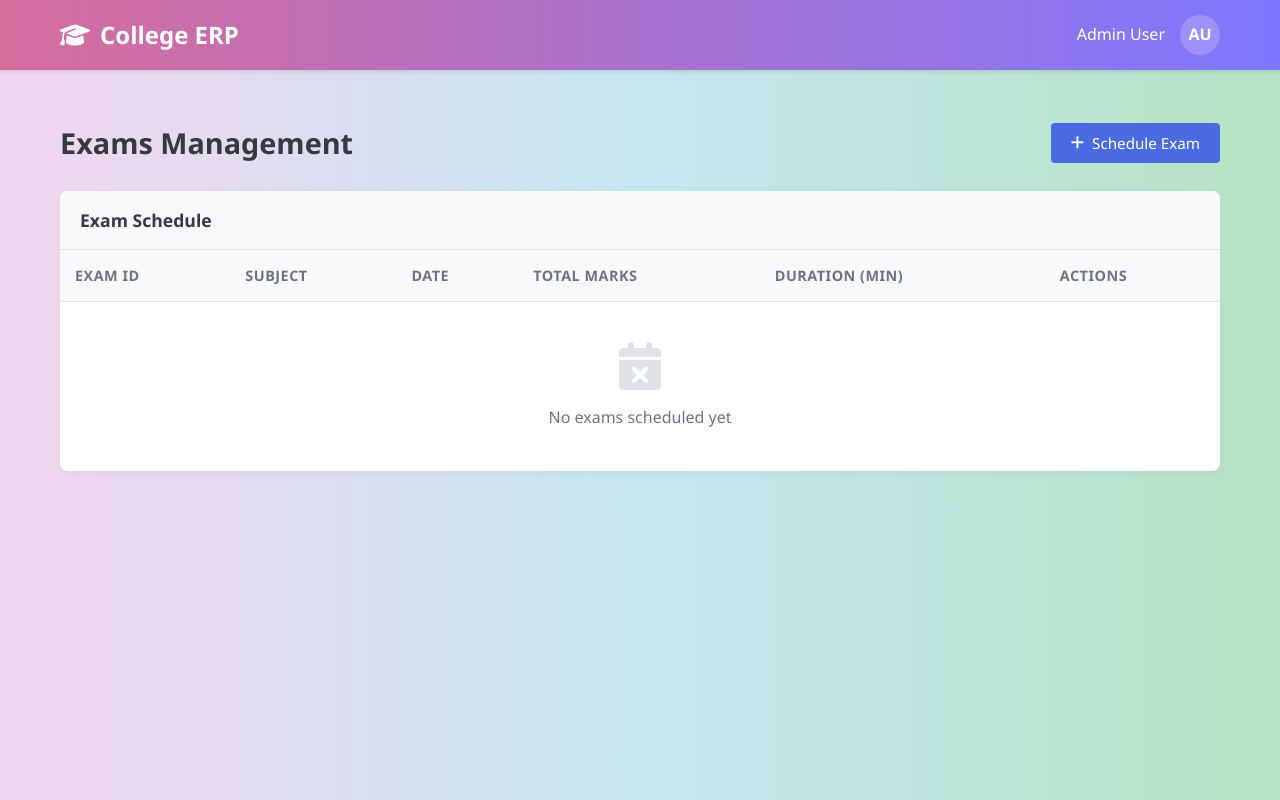
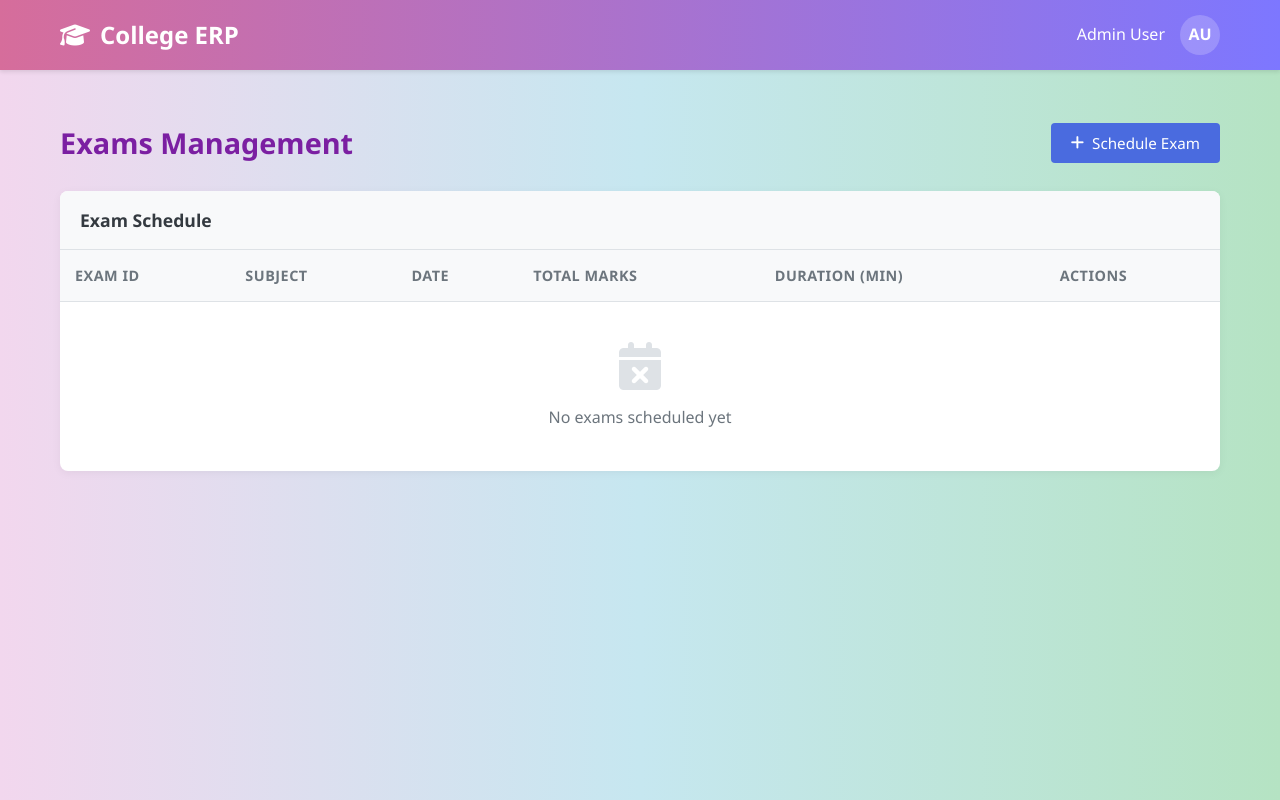
Before and after one commit to wonder777-vs/Miniproject, a website: page Exam.html in a window 1280 px wide. Drawn offline with Linux system fonts and the light colour scheme; no server answers.

Commit message:
Update Exam and Settings page headings to h3/h4 with purple color to match other admin pages

```diff
--- a/Exam.html
+++ b/Exam.html
@@ -94,8 +94,9 @@
 
         .page-title {
             font-size: 1.8rem;
-            color: var(--dark-color);
+            color: #7b1fa2;
             font-weight: 600;
+            margin: 0;
         }
 
         .btn {
@@ -385,7 +386,7 @@
 
     <div class="container">
         <div class="page-header">
-            <h1 class="page-title">Exams Management</h1>
+            <h3 class="page-title">Exams Management</h3>
             <button class="btn btn-primary" id="scheduleExamBtn">
                 <i class="fas fa-plus"></i>
                 Schedule Exam
```
Also changed, not shown: Settings.html (+5 -4 lines).
